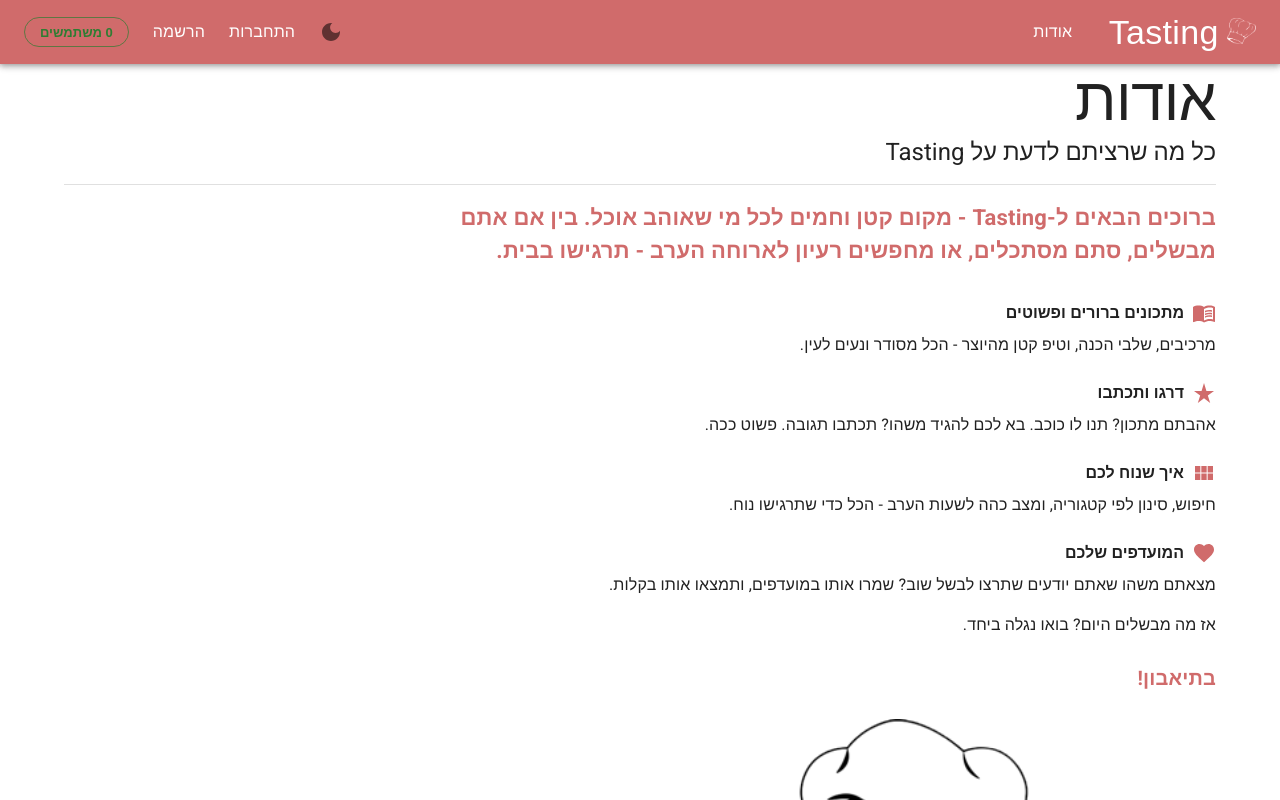
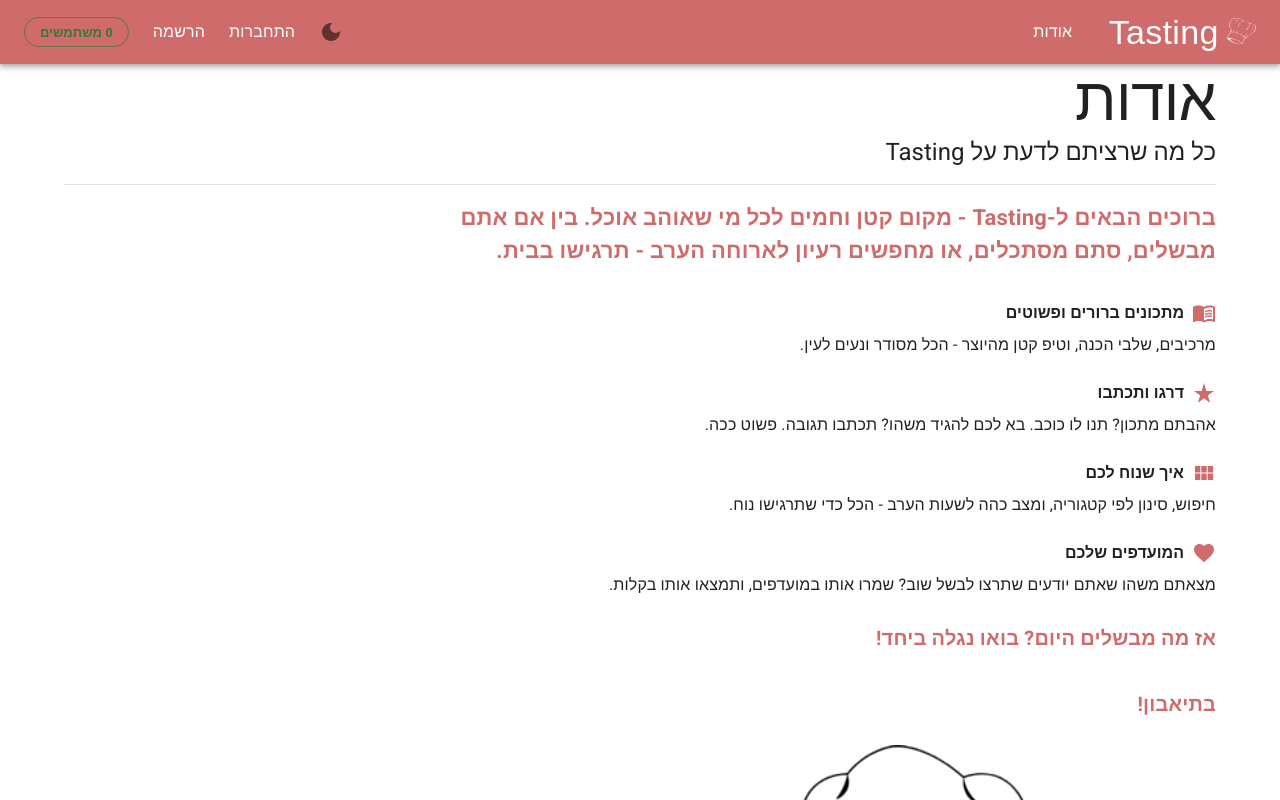
Before and after one commit to saragrazi/Tasting-Final-Project, a React (Create React App) app in the folder client/: page /about in a window 1280 px wide. Shown: the top 800 px of the page. Built offline with nearby package versions, Linux system fonts and the light colour scheme; no server answers.

Commit message:
Make the closing About-page line bold like the sign-off
"אז מה מבשלים היום? בואו נגלה ביחד!" now styled the same bold way
as the "בתיאבון!" line right after it.

```diff
--- a/client/src/pages/AboutPage.jsx
+++ b/client/src/pages/AboutPage.jsx
@@ -58,8 +58,8 @@
             מצאתם משהו שאתם יודעים שתרצו לבשל שוב? שמרו אותו במועדפים, ותמצאו אותו בקלות.
           </Typography>
 
-          <Typography align="right" paragraph sx={{ mt: 2 }}>
-            אז מה מבשלים היום? בואו נגלה ביחד.
+          <Typography className="welcome1" align="right" sx={{ mt: 2, fontWeight: "bold" }}>
+            אז מה מבשלים היום? בואו נגלה ביחד!
           </Typography>
 
           <Typography className="welcome1" align="right" sx={{ mt: 2, fontWeight: "bold" }}>
```
